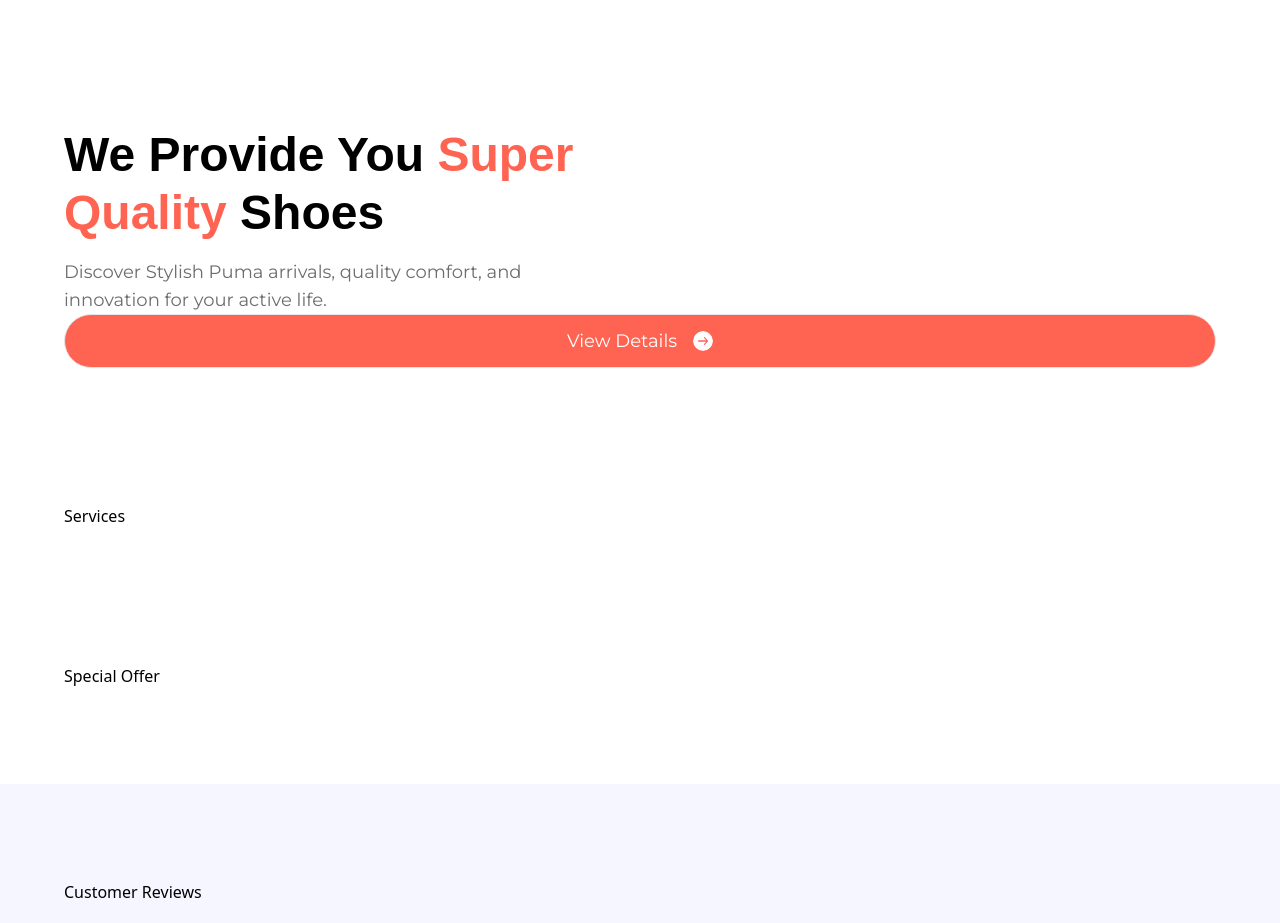
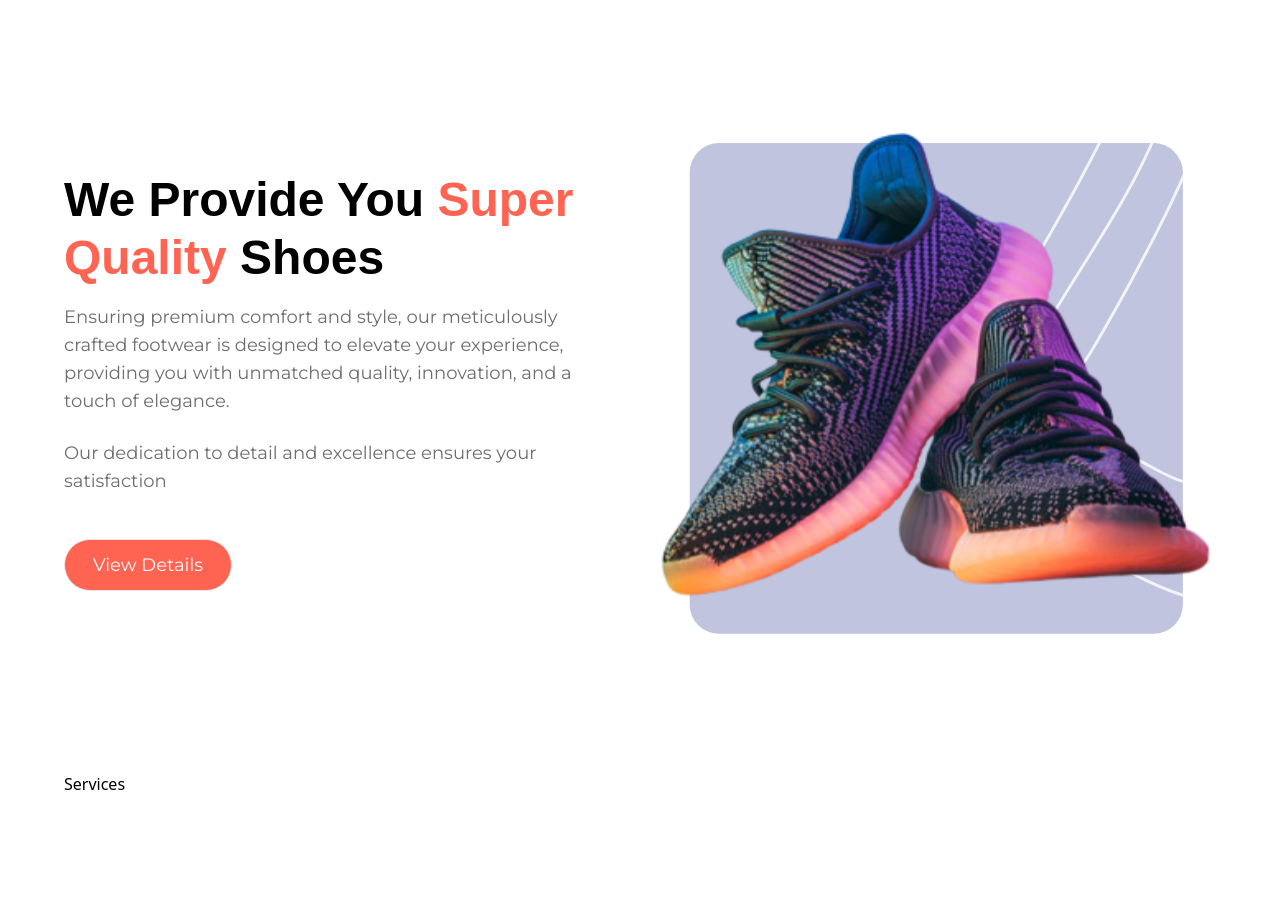
Before and after one commit to Manikandan1818/puma, a React (Vite) app: page / in a window 1280 px wide. Shown: the part 1800-2723 px from the top of the page. Built offline with nearby package versions, Linux system fonts and the light colour scheme; a web font is replaced by a local one.

Commit message:
Super quality component completedgit add .

```diff
--- a/src/components/Button.jsx
+++ b/src/components/Button.jsx
@@ -4,11 +4,13 @@ const Button = ({ label, iconURL }) => {
   return (
     <button className="flex justify-center items-center gap-2 px-7 py-4 border font-montserrat text-lg leading-none bg-coral-red rounded-full text-white">
       {label}
-      <img
-        src={iconURL}
-        alt="arrowRight"
-        className="ml-2 rounded-full w-5 h-5"
-      />
+      {iconURL && (
+        <img
+          src={iconURL}
+          alt="arrowRight"
+          className="ml-2 rounded-full w-5 h-5"
+        />
+      )}
     </button>
   );
 };
--- a/src/components/SuperQuality.jsx
+++ b/src/components/SuperQuality.jsx
@@ -1,4 +1,5 @@
 import { arrowRight } from "../assets/icons";
+import { shoe8 } from "../assets/images";
 import Button from "./Button";
 
 const SuperQuality = () => {
@@ -13,10 +14,25 @@ const SuperQuality = () => {
           <span className="text-coral-red"> Quality</span> Shoes
         </h2>
         <p className="mt-4 lg:max-w-lg info-text">
-          Discover Stylish Puma arrivals, quality comfort, and innovation for
-          your active life.
+          Ensuring premium comfort and style, our meticulously crafted footwear
+          is designed to elevate your experience, providing you with unmatched
+          quality, innovation, and a touch of elegance.
         </p>
-        <Button label="View Details" iconURL={arrowRight} />
+        <p className="mt-6 lg:max-w-lg info-text">
+          Our dedication to detail and excellence ensures your satisfaction
+        </p>
+        <div className="mt-11">
+          <Button label="View Details" />
+        </div>
+      </div>
+      <div className="flex flex-1 justify-center items-center">
+        <img
+          src={shoe8}
+          alt="shoe8"
+          width={570}
+          height={522}
+          className="object-contain"
+        />
       </div>
     </section>
   );
```
